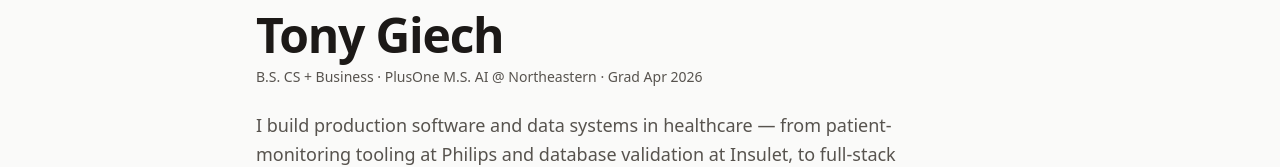
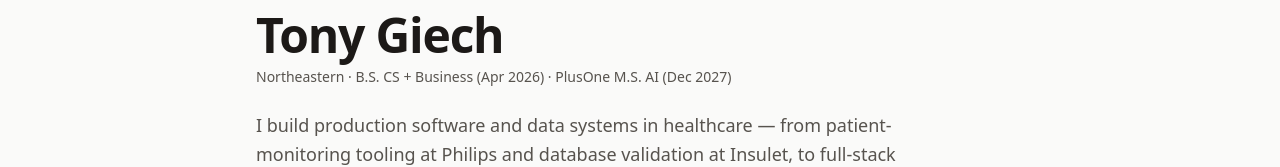
Before and after one commit to tGiech22/Website, a Next.js app: page / in a window 1280 px wide. Shown: the part 166-333 px from the top of the page. Built offline with nearby package versions, Linux system fonts and the light colour scheme.

Commit message:
fix: updating content

```diff
--- a/data/site.ts
+++ b/data/site.ts
@@ -160,7 +160,8 @@ export const skills: SkillGroup[] = [
 export const site = {
   name: "Tony Giech",
   role: "Software · Data · AI Engineer",
-  education: "B.S. CS + Business · PlusOne M.S. AI @ Northeastern · Grad Apr 2026",
+  education:
+    "Northeastern · B.S. CS + Business (Apr 2026) · PlusOne M.S. AI (Dec 2027)",
   tagline:
     "I build production software and data systems in healthcare — from patient-monitoring tooling at Philips and database validation at Insulet, to full-stack products at Generate NU (two now live startups). Currently building ML tooling for financial document analysis.",
   about: [
```
